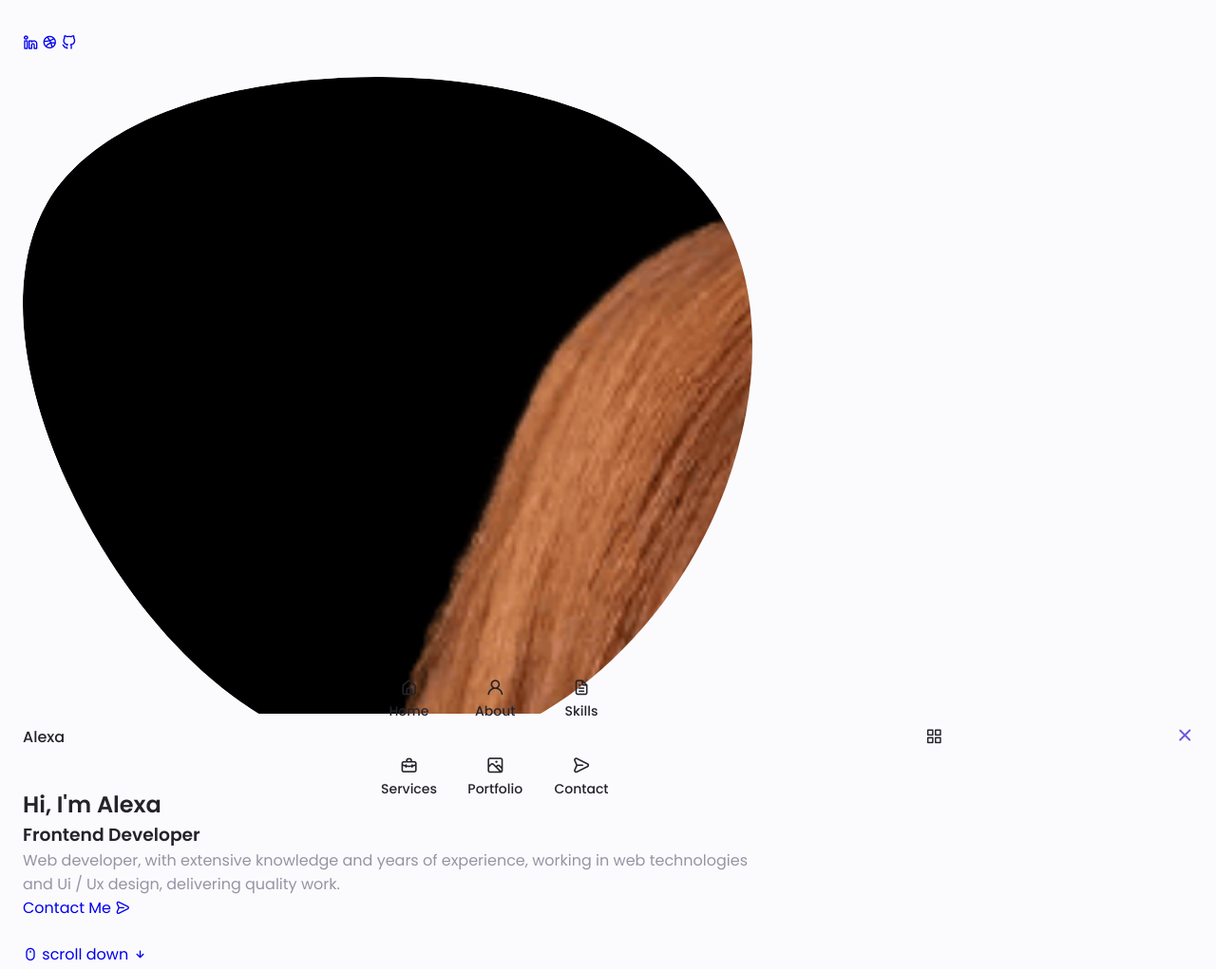
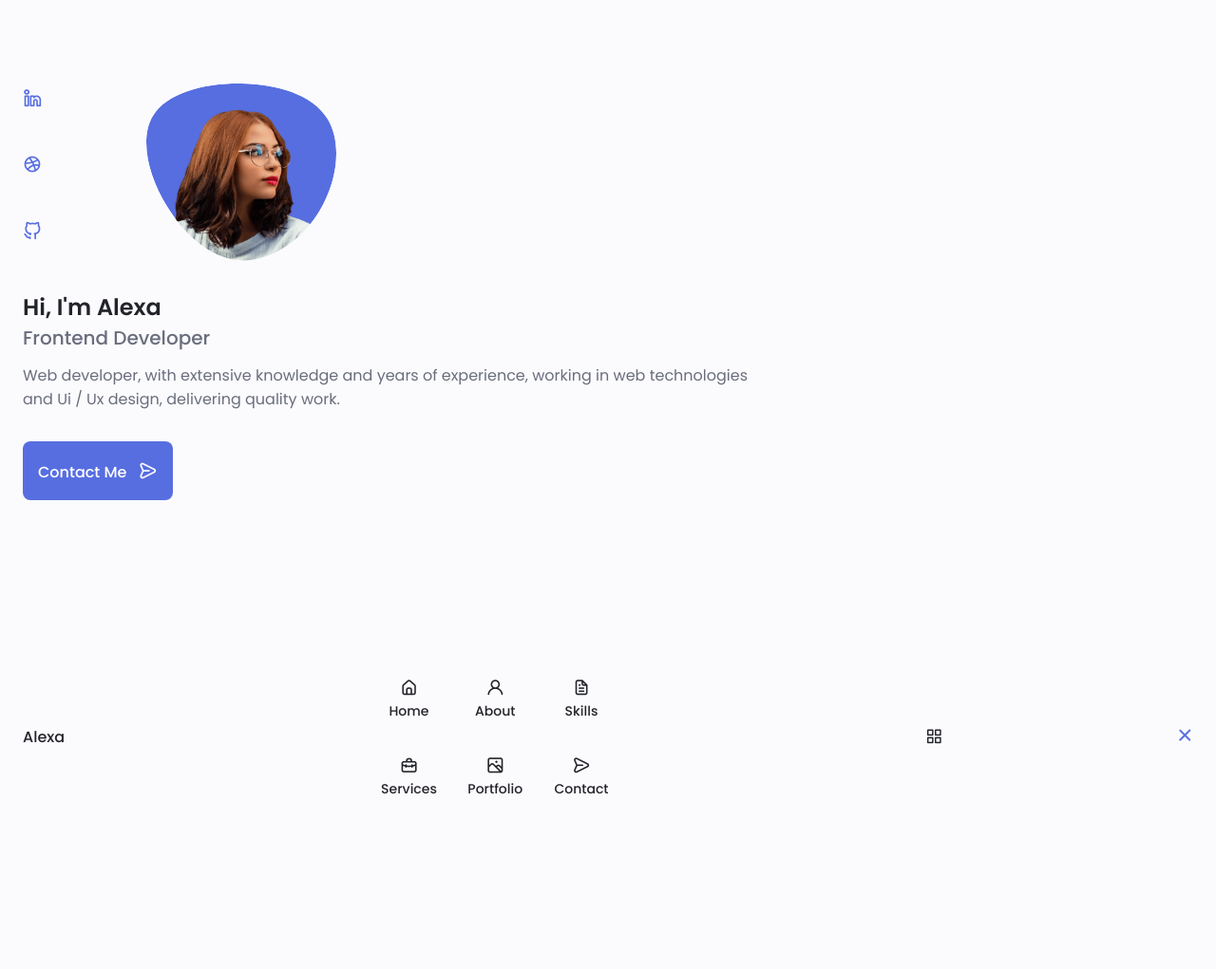
Before and after one commit to sedaryildirim/responsive-portfolio-project, a plain HTML site: page index.html in a window 1280 px wide. Shown: the top 1021 px of the page at 95% size. Drawn offline with nearby package versions, Linux system fonts and the light colour scheme.

Commit message:
index and scss updated
scss updated with buttons, hover states, icons, html updated until about me section

```diff
--- a/assets/css/styles.css
+++ b/assets/css/styles.css
@@ -7,7 +7,7 @@
 
     /*========== Colors ==========*/
     /* Change favorite color */
-    --hue-color: 250; /*Purple 250 - Green 142 - Blue 230 - Pink 340*/
+    --hue-color: 230; /*Purple 250 - Green 142 - Blue 230 - Pink 340*/
 
     /* HSL color mode */
     --first-color: hsl(var(--hue-color), 69%, 61%);
@@ -15,7 +15,7 @@
     --first-color-alt: hsl(var(--hue-color), 57%, 53%);
     --first-color-lighter: hsl(var(--hue-color), 92%, 85%);
     --title-color: hsl(var(--hue-color), 8%, 15%);
-    --text-color: hsl(var(--hue-color), 8%, 61%);
+    --text-color: hsl(var(--hue-color), 8%, 45%);
     --text-color-light: hsl(var(--hue-color), 8%, 65%);
     --input-color: hsl(var(--hue-color), 70%, 96%);
     --body-color: hsl(var(--hue-color), 60%, 99%);
@@ -101,7 +101,7 @@ ul {
     list-style: none;
 }
 
-a, a:hover, a:visited, a:active {
+a {
     text-decoration: none;
 }
 
@@ -237,10 +237,112 @@ img {
 
 
 /*==================== HOME ====================*/
+.home__container {
+    gap: 1rem;
+}
+
+.home__content {
+    grid-template-columns: 0.5fr 3fr;
+    padding-top: 3.5rem;
+}
+
+.home__social {
+    display: grid;
+    grid-template-columns: max-content;
+    row-gap: 1rem;
+}
+
+.home__social-icon {
+    font-size: 1.25rem;
+    color: var(--first-color);
+}
+
+.home__social-icon:hover {
+    font-size: 1.25rem;
+    color: var(--first-color-alt);
+}
+
+.home__blob {
+    width: 200px;
+    fill: var(--first-color);
+}
+
+.home__blob-img {
+    width: 170px;
+}
+
+.home__data {
+    grid-column: 1/3;
+}
 
 
+.home__title {
+    font-size: var(--big-font-size);
+}
+
+.home__subtitle {
+    font-size: var(--h3-font-size);
+    color: var(--text-color);
+    font-weight: var(--font-medium);
+    margin-bottom: var(--mb-0-75);
+}
+
+.home__description {
+    margin-bottom: var(--mb-2);
+}
+
+.home__scroll {
+    display: none;
+}
+
+.home__scroll-button {
+color: var(--first-color);
+transition: 0.3s;
+}
+
+.home__scroll-button:hover {
+    transform: translateY(0.25rem);
+}
+
+.home__scroll-mouse {
+    font-size: 2rem;
+}
+
+.home__scroll-name {
+    font-size: var(--small-font-size);
+    color: var(--title-color);
+    font-weight: var(--font-medium);
+    margin-right: var(--mb-0-25);
+}
+
+.home__scroll-arrow {
+    font-size: 1.25.rem;
+}
+
 /*==================== BUTTONS ====================*/
+.button {
+    display: inline-block;
+    background-color: var(--first-color);
+    color: #fff;
+    padding: 1rem;
+    border-radius: 0.5rem;
+    font-weight: var(--font-medium);
+}
 
+.button:hover {
+    background-color: var(--first-color-alt);
+}
+
+.button__icon {
+    font-size: 1.25rem;
+    margin-left: var(--mb-0-5);
+    transition: 0.3s;
+}
+
+.button---flex {
+    display: inline-flex;
+    align-items: center;
+}
 
 /*==================== ABOUT ====================*/
 
--- a/index.html
+++ b/index.html
@@ -100,7 +100,7 @@
                                 129.362C2.45775 97.8511 -7.48481 59.1033 6.67581 34.5279C20.9871 10.1032 59.7028
                                 -0.149132 97.9666 0.00163737C136.23 0.303176 174.193 10.857 190.312 36.4879Z"/>
 
-                                <image class="home__blob-img" xlink:href="assets/img/perfil.png"/>
+                                <image class="home__blob-img" x='12' y='18' xlink:href="assets/img/perfil.png"/>
                             </g>
                         </svg>
                     </div>
```
